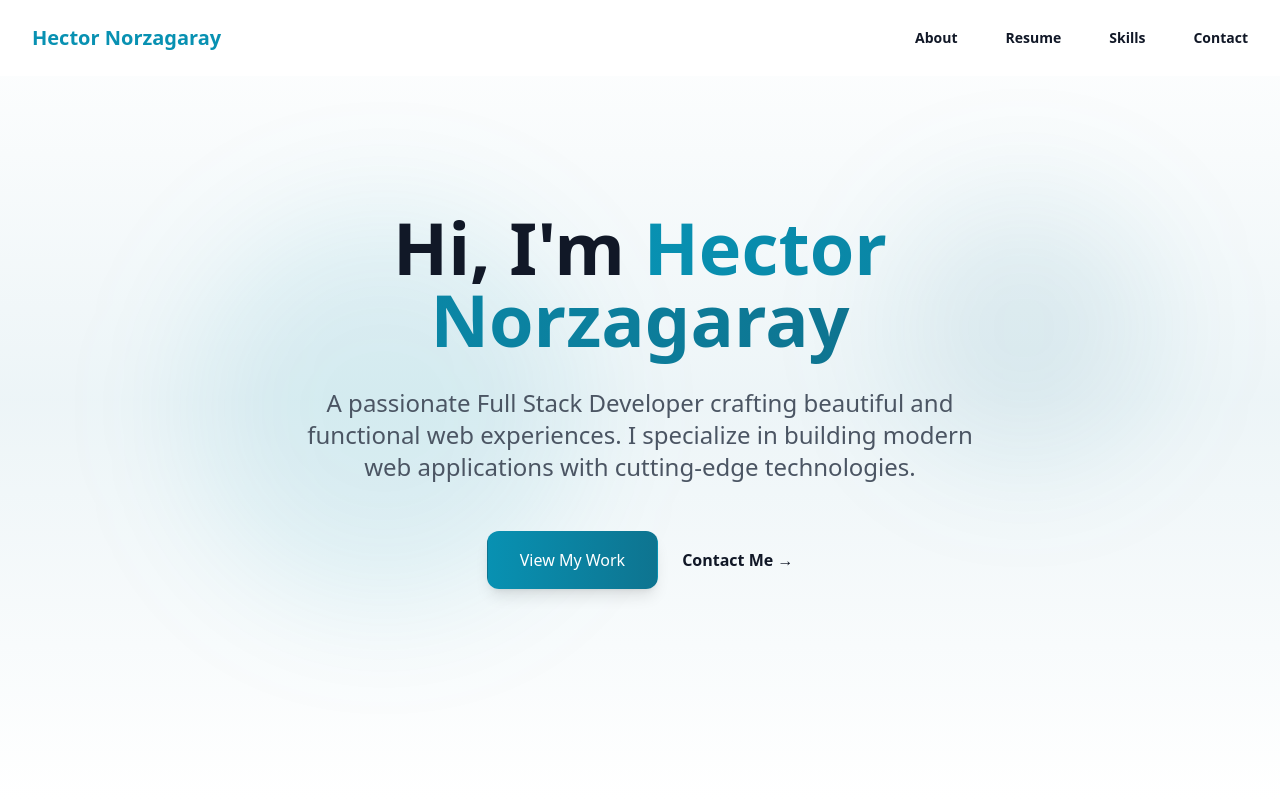
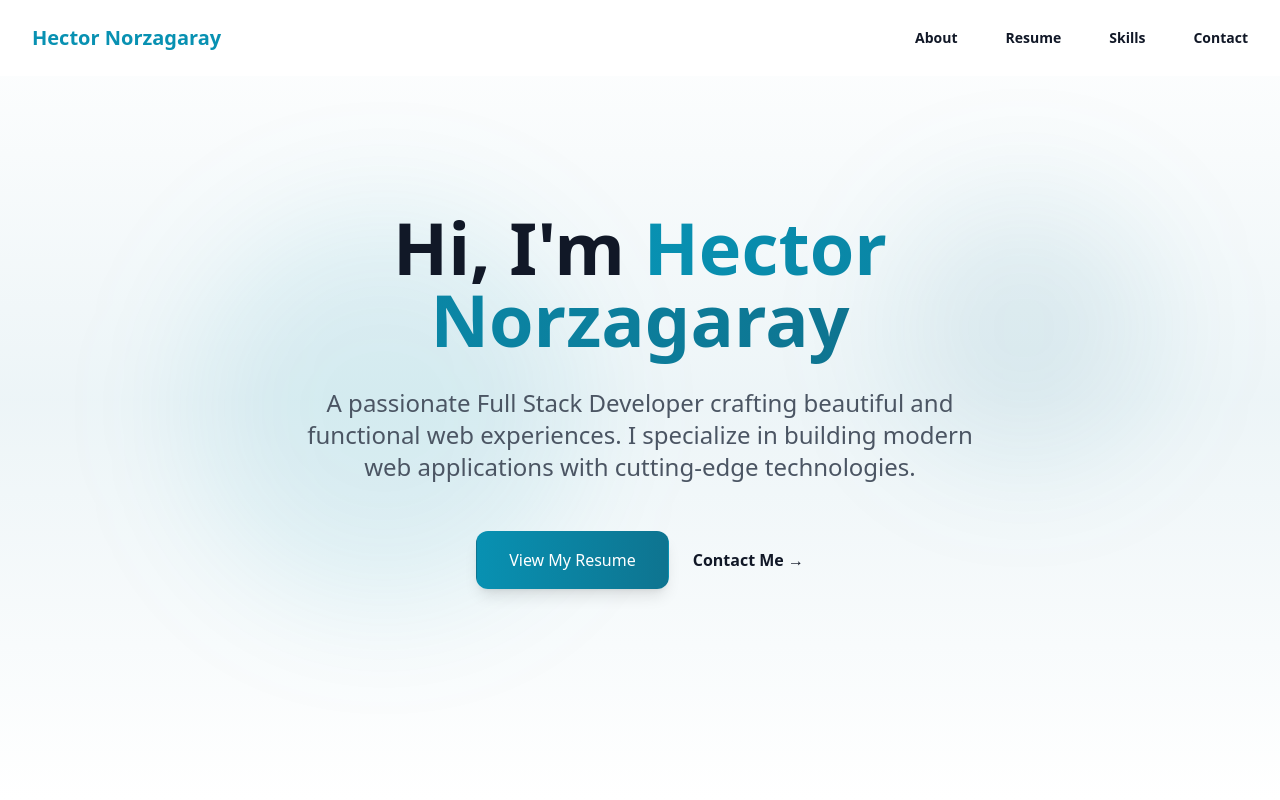
Before and after one commit to hector-norza/HectorNorza, a React (Vite) app: page / in a window 1280 px wide. Shown: the top 800 px of the page. Built offline with nearby package versions, Linux system fonts and the light colour scheme.

Commit message:
Final updates for Resume section
- Updated Hero component button to link to #resume instead of #projects
- Changed button text from 'View My Work' to 'View My Resume'
- Updated title and name to 'Hector Norzagaray' for consistency
- Added content to resume.pdf placeholder file

```diff
--- a/src/components/Hero.tsx
+++ b/src/components/Hero.tsx
@@ -34,10 +34,10 @@ export default function Hero() {
               transition={{ duration: 0.5, delay: 0.6 }}
             >
               <a
-                href="#projects"
+                href="#resume"
                 className="inline-flex items-center px-8 py-4 border border-transparent text-base font-medium rounded-xl shadow-lg text-white bg-gradient-to-r from-primary to-secondary hover:from-secondary hover:to-primary focus:outline-none focus:ring-2 focus:ring-offset-2 focus:ring-primary transition-all duration-300 transform hover:-translate-y-1"
               >
-                View My Work
+                View My Resume
               </a>
               <a
                 href="#contact"
```
Also changed, not shown: 1 other file (tests, documents, lock files or other folders).
